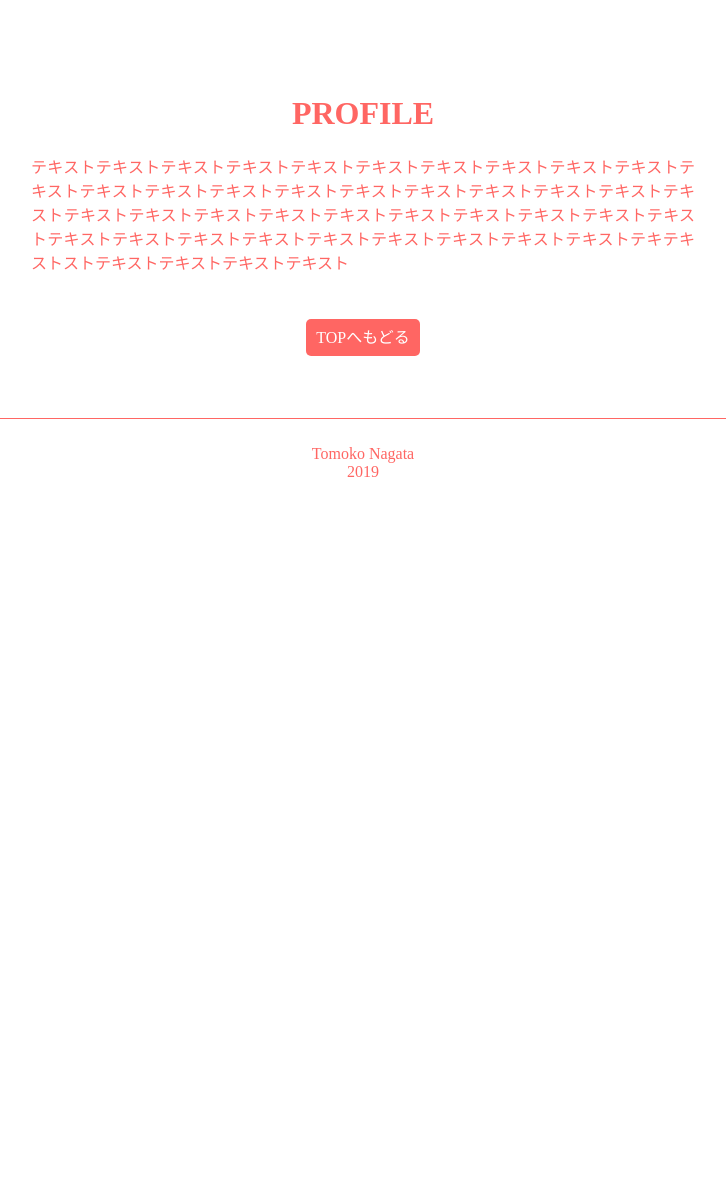
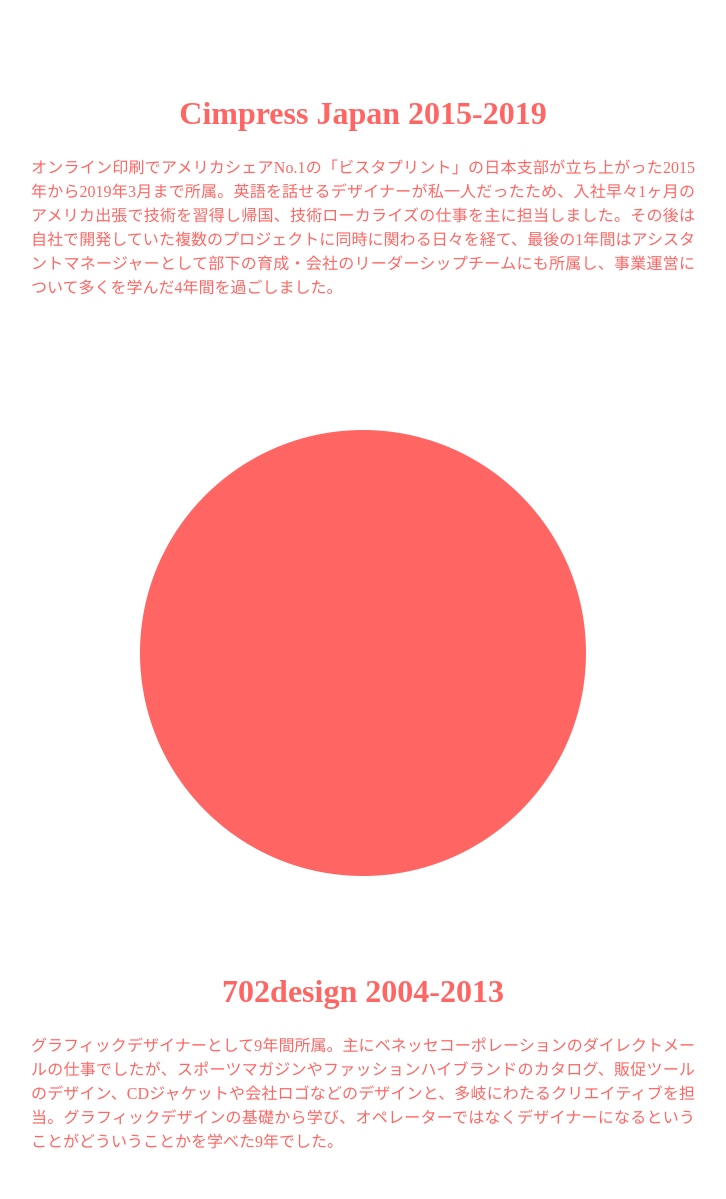
Before and after one commit to tnagata1980/tnagata1980.github.io, a plain HTML site: page profile.html in a window 1280 px wide. Shown: the part 708-1907 px from the top of the page, without its empty margins (277-1003 px from the left). Before the commit the page ends 1234 px from the top, so only its background shows below. Drawn offline with Linux system fonts and the light colour scheme.

Commit message:
Update profile.html

```diff
--- a/profile.html
+++ b/profile.html
@@ -33,12 +33,32 @@
   <div class="container-profile">
     <div class="profile-img">
       <img src="pink.png">
-    <h1 class="title">PROFILE</h1>
+    <h1 class="title">Cimpress Japan 2015-2019</h1>
     </div>
 
   <div class="profile-txt">
-    <p>テキストテキストテキストテキストテキストテキストテキストテキストテキストテキストテキストテキストテキストテキストテキストテキストテキストテキストテキストテキストテキストテキストテキストテキストテキストテキストテキストテキストテキストテキストテキストテキストテキストテキストテキストテキストテキストテキストテキストテキストテキテキストストテキストテキストテキストテキスト</p>
+    <p>オンライン印刷でアメリカシェアNo.1の「ビスタプリント」の日本支部が立ち上がった2015年から2019年3月まで所属。英語を話せるデザイナーが私一人だったため、入社早々1ヶ月のアメリカ出張で技術を習得し帰国、技術ローカライズの仕事を主に担当しました。その後は自社で開発していた複数のプロジェクトに同時に関わる日々を経て、最後の1年間はアシスタントマネージャーとして部下の育成・会社のリーダーシップチームにも所属し、事業運営について多くを学んだ4年間を過ごしました。</p>
   </div>
+
+  <div class="profile-img">
+    <img src="pink.png">
+  <h1 class="title">702design 2004-2013</h1>
+  </div>
+
+  <div class="profile-txt">
+    <p>グラフィックデザイナーとして9年間所属。主にベネッセコーポレーションのダイレクトメールの仕事でしたが、スポーツマガジンやファッションハイブランドのカタログ、販促ツールのデザイン、CDジャケットや会社ロゴなどのデザインと、多岐にわたるクリエイティブを担当。グラフィックデザインの基礎から学び、オペレーターではなくデザイナーになるということがどういうことかを学べた9年でした。</p>
+  </div>
+
+  <div class="profile-img">
+    <img src="pink.png">
+    <h1 class="title">ATOM STUDIO 2000-2003</h1>
+  </div>
+
+  <div class="profile-txt">
+    <p>新卒で入社して3年間在籍。エディトリアルデザインの会社だったのでひたすらに雑誌の誌面デザインをこなす日々でした。見よう見まねでMacの操作を覚え、最後の1年は担当雑誌も持たせてもらい表紙や新創刊雑誌のロゴデザインも経験しました。がんばればがんばるほど認められる事にやりがいを感じ、毎日がむしゃらに、楽しく働いていました。</p>
+  </div>
+
+
 
   <div class"btn-profile">
     <a href="index.html" class="btn">TOPへもどる</a>
```
